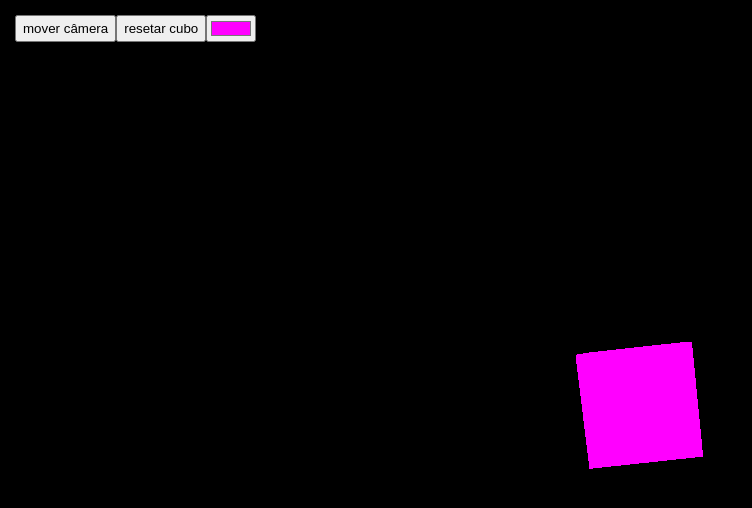
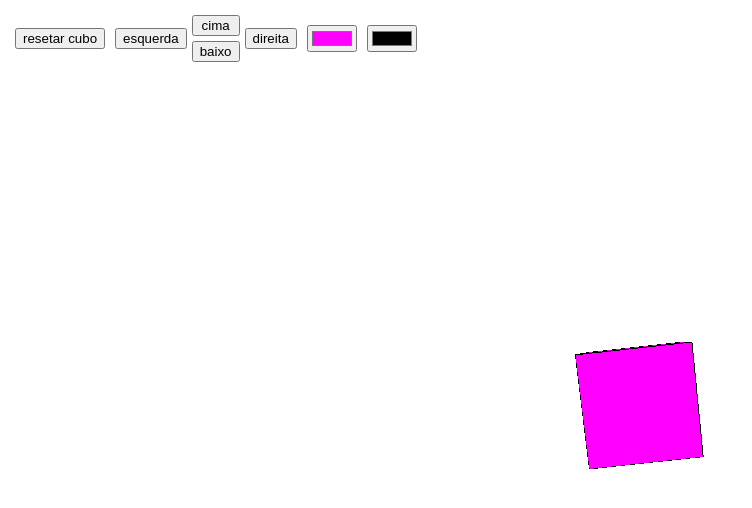
Before and after one commit to schaldach/threejs-example, a plain HTML site: page index.html in a window 1280 px wide. Both pictures are taken after a click on the button "resetar cubo". Shown: the whole page, without its empty margins (0-752 px from the left). Drawn offline with nearby package versions, Linux system fonts and the light colour scheme.

Commit message:
controles para o cubo melhorados

```diff
--- a/index.html
+++ b/index.html
@@ -9,9 +9,17 @@
   </head>
   <body>
     <div class="buttons">
-      <button onclick="moveCubeLeft()">mover câmera</button>
       <button onclick="resetCube()">resetar cubo</button>
+      <div class="movebuttons">
+        <button onclick="moveCube(0.1, 0, 0)">esquerda</button>
+        <div>
+          <button onclick="moveCube(0, -0.1, 0)">cima</button>
+          <button onclick="moveCube(0, 0.1, 0)">baixo</button>
+        </div>
+        <button onclick="moveCube(-0.1, 0, 0)">direita</button>
+      </div>
       <input value="#ff00ff" type="color" id="cubeColor"/>
+      <input value="#000000" type="color" id="lineColor"/>
     </div>
     <script src="https://cdnjs.cloudflare.com/ajax/libs/three.js/r119/three.min.js"></script>
     <script src="script.js"></script>
--- a/script.js
+++ b/script.js
@@ -1,35 +1,52 @@
 const scene = new THREE.Scene();
+scene.background = new THREE.Color(0xffffff);
 const camera = new THREE.PerspectiveCamera(75, window.innerWidth / window.innerHeight, 0.1, 1000);
 
 const renderer = new THREE.WebGLRenderer();
 renderer.setSize(window.innerWidth, window.innerHeight);
 document.body.appendChild(renderer.domElement);
 const geometry = new THREE.BoxGeometry(1, 1, 1);
-const material = new THREE.MeshBasicMaterial({ color: 0xff00ff });
+let material = new THREE.MeshBasicMaterial({ color: 0xff00ff });
 let cube = new THREE.Mesh(geometry, material);
 scene.add(cube);
+const edges = new THREE.EdgesGeometry(geometry);
+let line = new THREE.LineSegments(edges, new THREE.LineBasicMaterial({ color: 0x000000 }));
+scene.add(line);
 
 camera.position.z = 5;
 function animate() {
     requestAnimationFrame(animate);
     cube.rotation.x += 0.01;
     cube.rotation.y += 0.01;
+    line.rotation.x += 0.01;
+    line.rotation.y += 0.01;
     renderer.render(scene, camera);
 }
 
-function moveCubeLeft() {
-    camera.position.x += 0.1;
+function moveCube(deltaX, deltaY) {
+    camera.position.x += deltaX;
+    camera.position.y += deltaY;
 }
-const colorButton = document.getElementById('cubeColor')
-colorButton.addEventListener('input', function(){
-    cube.material = new THREE.MeshBasicMaterial({ color: colorButton.value });
+const cubeColorButton = document.getElementById('cubeColor')
+cubeColorButton.addEventListener('input', function () {
+    cube.material = new THREE.MeshBasicMaterial({ color: cubeColorButton.value });
 })
-
+const lineColorButton = document.getElementById('lineColor')
+lineColorButton.addEventListener('input', function () {
+    line.material = new THREE.LineBasicMaterial({ color: lineColorButton.value })
+})
 function resetCube() {
+    camera.position.z = 5
+    camera.position.x = 0
+    camera.position.y = 0
     scene.remove(cube)
-    let newColor = colorButton.value
-    const material = new THREE.MeshBasicMaterial({ color: newColor });
+    scene.remove(line)
+    let newCubeColor = cubeColorButton.value
+    let material = new THREE.MeshBasicMaterial({ color: newCubeColor });
     cube = new THREE.Mesh(geometry, material);
     scene.add(cube);
+    let newLineColor = lineColorButton.value
+    line = new THREE.LineSegments(edges, new THREE.LineBasicMaterial({ color: newLineColor }));
+    scene.add(line);
 }
 animate();
--- a/style.css
+++ b/style.css
@@ -8,5 +8,17 @@ body {
     top: 15px;
     left: 15px;
     display: flex;
+    gap: 10px;
+    align-items: center;
     flex-wrap: wrap;
 }
+.movebuttons{
+    display: flex;
+    align-items: center;
+    gap: 5px;
+}
+.movebuttons>div{
+    display: flex;
+    gap: 5px;
+    flex-direction: column;
+}
```
